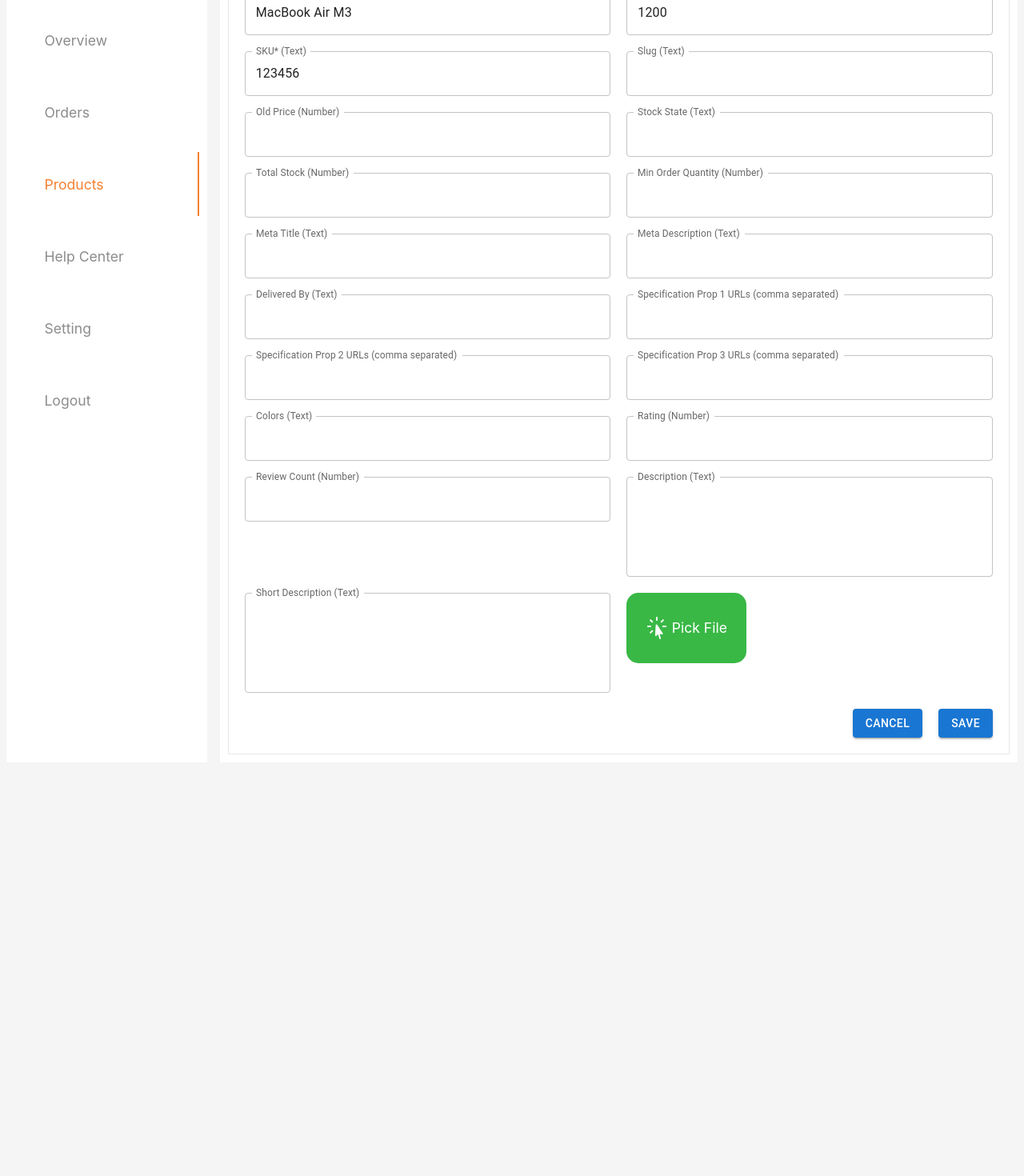
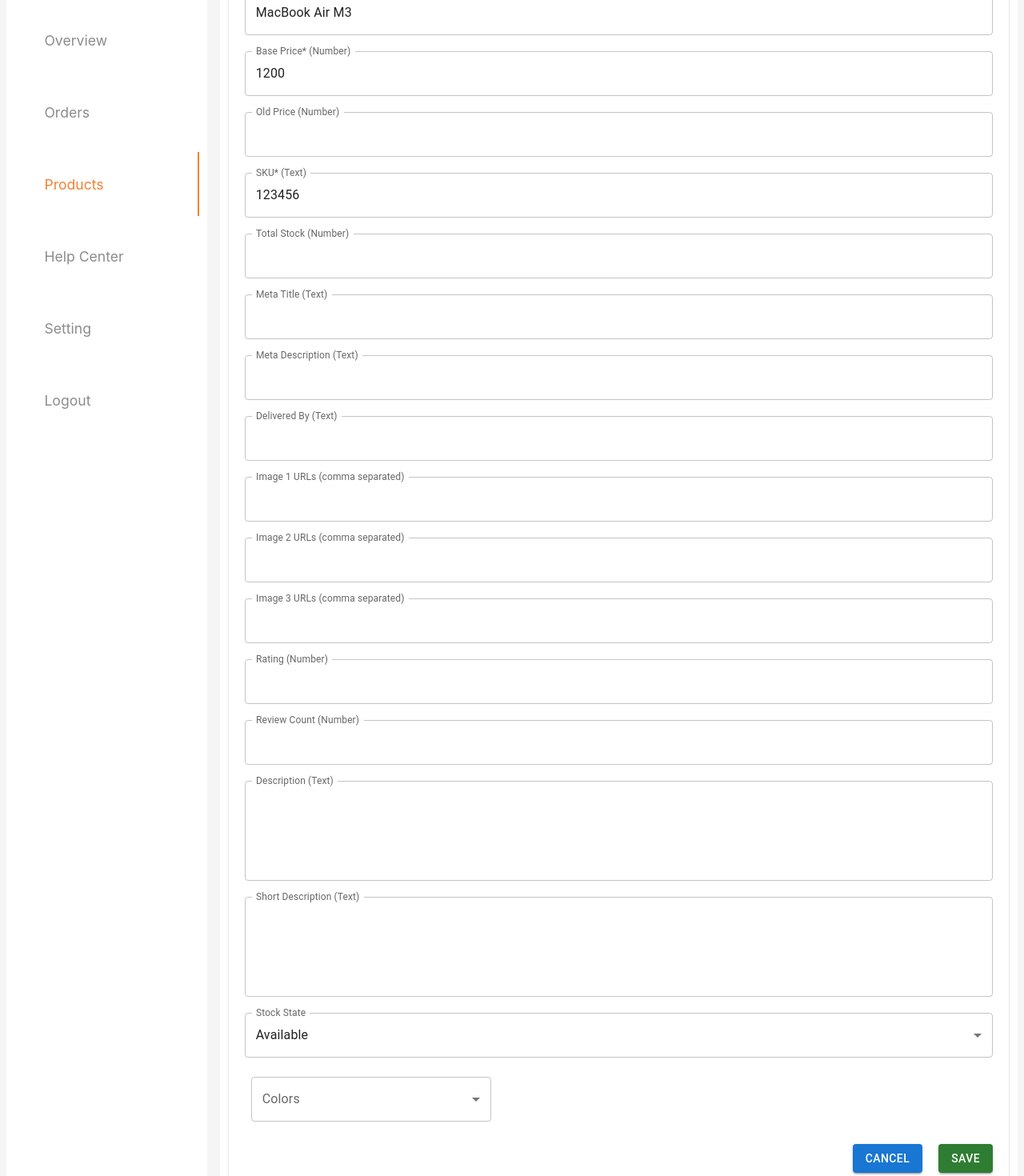
Before and after one commit to Wester641/dashboard-panel, a React (Vite) app: page /products/add in a window 1280 px wide. Shown: the part 140-1610 px from the top of the page at 80% size. Before the commit the page ends 1101 px from the top, so only its background shows below. Built offline with nearby package versions, Linux system fonts and the light colour scheme; some icons are missing.

Commit message:
[added] two select forms

```diff
--- a/src/components/AddForms/ProductAddForm.module.scss
+++ b/src/components/AddForms/ProductAddForm.module.scss
@@ -25,6 +25,6 @@
 
 .formInput {
   display: grid;
-  grid-template-columns: repeat(2, 1fr);
+  grid-template-columns: 1fr;
   gap: 20px;
 }
--- a/src/components/AddForms/ProductAddForm.tsx
+++ b/src/components/AddForms/ProductAddForm.tsx
@@ -1,4 +1,4 @@
-import { useForm, type SubmitHandler } from "react-hook-form";
+import { Controller, useForm, type SubmitHandler } from "react-hook-form";
 import styles from "./ProductAddForm.module.scss";
 import { Button } from "@mui/material";
 import InputComponent from "../Input/Input";
@@ -7,147 +7,28 @@
   ProductPOST,
   StrictSpecificationsType,
 } from "../../types/FormTypes";
-import PickFile from "../PickFile/PickFile";
+// import PickFile from "../PickFile/PickFile";
 import { axiosInstance } from "../../lib/axios";
 import { useNavigate } from "react-router-dom";
-
-const fields = [
-  {
-    label: "Title* (Text)",
-    name: "title",
-    required: true,
-    defaultValue: "MacBook Air M3",
-  },
-  {
-    label: "Base Price* (Number)",
-    name: "base_price",
-    required: true,
-    type: "number",
-    defaultValue: "1200",
-  },
-  {
-    label: "SKU* (Text)",
-    name: "sku",
-    required: true,
-    defaultValue: "123456",
-  },
-
-  {
-    label: "Slug (Text)",
-    name: "slug",
-    required: false,
-    defaultValue: "",
-  },
-  {
-    label: "Old Price (Number)",
-    name: "old_price",
-    required: false,
-    type: "number",
-    defaultValue: "",
-  },
-  {
-    label: "Stock State (Text)",
-    name: "stock_state",
-    required: false,
-    defaultValue: "",
-  },
-  {
-    label: "Total Stock (Number)",
-    name: "total_stock",
-    required: false,
-    type: "number",
-    defaultValue: "",
-  },
-  {
-    label: "Min Order Quantity (Number)",
-    name: "min_order_quantity",
-    required: false,
-    type: "number",
-    defaultValue: "",
-  },
-  {
-    label: "Meta Title (Text)",
-    name: "meta_title",
-    required: false,
-    defaultValue: "",
-  },
-  {
-    label: "Meta Description (Text)",
-    name: "meta_description",
-    required: false,
-    defaultValue: "",
-  },
-  {
-    label: "Delivered By (Text)",
-    name: "delivered_by",
-    required: false,
-    defaultValue: "",
-  },
-  {
-    label: "Specification Prop 1 URLs (comma separated)",
-    name: "spec_prop1",
-    required: false,
-    defaultValue: "",
-  },
-  {
-    label: "Specification Prop 2 URLs (comma separated)",
-    name: "spec_prop2",
-    required: false,
-    defaultValue: "",
-  },
-  {
-    label: "Specification Prop 3 URLs (comma separated)",
-    name: "spec_prop3",
-    required: false,
-    defaultValue: "",
-  },
-  {
-    label: "Colors (Text)",
-    name: "colors",
-    required: false,
-    defaultValue: "",
-  },
-  {
-    label: "Rating (Number)",
-    name: "rating",
-    required: false,
-    type: "number",
-    defaultValue: "",
-  },
-  {
-    label: "Review Count (Number)",
-    name: "reviewCount",
-    required: false,
-    type: "number",
-    defaultValue: "",
-  },
-  {
-    label: "Description (Text)",
-    name: "description",
-    required: false,
-    defaultValue: "",
-    multiline: true,
-  },
-  {
-    label: "Short Description (Text)",
-    name: "short_description",
-    required: false,
-    defaultValue: "",
-    multiline: true,
-  },
-];
-
-const time = new Date().getTime();
+import BasicSelect from "../BasicSelect/BasicSelect";
+import MultipleSelect from "../MultipleSelect/MultipleSelect";
+import { addFormFields, time } from "../../helpers/constance";
 
 function ProductAddForm() {
   const navigate = useNavigate();
 
   const {
     register,
+    control,
     handleSubmit,
     formState: { errors },
     clearErrors,
-  } = useForm<ProductPOST>();
+  } = useForm<ProductPOST>({
+    defaultValues: {
+      stock_state: "Available",
+      colors: [],
+    },
+  });
 
   const onSubmit: SubmitHandler<ProductPOST> = (data) => {
     const specifications: StrictSpecificationsType = {};
@@ -182,12 +63,14 @@
       brand_id: 1,
       is_active: true,
       is_featured: false,
-      stock_state: "Available",
-      colors: [],
+      stock_state: data.stock_state || "Available",
+      colors: data.colors || [],
       specifications: specifications,
       slug: data.slug + time.toString(),
       sku: data.sku + time.toString(),
     };
+
+    console.log("Transformed Data:", transformedData);
 
     axiosInstance
       .post("/products/", transformedData)
@@ -205,9 +88,14 @@
       })
       .catch((err) => {
         console.log(err);
-        alert(err.response.data.detail || "Something went wrong");
+        alert(err.response?.data?.detail || "Something went wrong");
       });
+
     clearErrors();
+  };
+
+  const handleCancel = () => {
+    navigate("/products");
   };
 
   useEffect(() => {
@@ -226,7 +114,7 @@
         <h2>Add Product</h2>
       </div>
       <div className={styles.formInput}>
-        {fields.map((field) => (
+        {addFormFields.map((field) => (
           <div key={field.name}>
             <InputComponent
               register={register}
@@ -241,12 +129,52 @@
           </div>
         ))}
         <div>
-          <PickFile />
+          <Controller
+            name="stock_state"
+            control={control}
+            rules={{
+              required: "Stock state is required",
+            }}
+            render={({ field: { onChange, onBlur, value } }) => (
+              <BasicSelect
+                onChange={onChange}
+                onBlur={onBlur}
+                value={value}
+                error={!!errors.stock_state}
+              />
+            )}
+          />
+          {errors.stock_state && (
+            <span style={{ color: "red" }}>{errors.stock_state.message}</span>
+          )}
+
+          <Controller
+            name="colors"
+            control={control}
+            rules={{
+              validate: (value) =>
+                value && value.length > 0
+                  ? true
+                  : "Please select at least one color",
+            }}
+            render={({ field: { onChange, onBlur, value } }) => (
+              <MultipleSelect
+                onChange={onChange}
+                onBlur={onBlur}
+                value={value}
+                error={!!errors.colors}
+              />
+            )}
+          />
+
+          {/* <PickFile /> */}
         </div>
       </div>
       <div className={styles.formGroup}>
-        <Button variant="contained">Cancel</Button>
-        <Button variant="contained" type="submit">
+        <Button variant="contained" onClick={handleCancel} type="button">
+          Cancel
+        </Button>
+        <Button variant="contained" color="success" type="submit">
           Save
         </Button>
       </div>
--- /dev/null
+++ b/src/components/BasicSelect/BasicSelect.module.scss
@@ -0,0 +1,2 @@
+@use "../../styles/variables" as *;
+@use "../../styles/mixins" as *;
--- /dev/null
+++ b/src/components/BasicSelect/BasicSelect.tsx
@@ -0,0 +1,45 @@
+import Box from "@mui/material/Box";
+import InputLabel from "@mui/material/InputLabel";
+import MenuItem from "@mui/material/MenuItem";
+import FormControl from "@mui/material/FormControl";
+import Select from "@mui/material/Select";
+import { FormHelperText } from "@mui/material";
+
+interface BasicSelectProps {
+  value?: string;
+  onChange: (value: string) => void;
+  onBlur?: () => void;
+  error?: boolean;
+}
+
+export default function BasicSelect({
+  value = "Available",
+  onChange,
+  onBlur,
+  error = false,
+}: BasicSelectProps) {
+  const handleChange = (event: any) => {
+    onChange(event.target.value as string);
+  };
+
+  return (
+    <Box sx={{ minWidth: 120, marginBottom: 2 }}>
+      <FormControl fullWidth error={error}>
+        <InputLabel id="stock-state-select-label">Stock State</InputLabel>
+        <Select
+          labelId="stock-state-select-label"
+          id="stock-state-select"
+          value={value}
+          label="Stock State"
+          onChange={handleChange}
+          onBlur={onBlur}
+        >
+          <MenuItem value="Available">Available</MenuItem>
+          <MenuItem value="OutOfStock">Out of Stock</MenuItem>
+          <MenuItem value="PreOrder">Pre Order</MenuItem>
+        </Select>
+        {error && <FormHelperText>Please select a stock state</FormHelperText>}
+      </FormControl>
+    </Box>
+  );
+}
--- /dev/null
+++ b/src/components/MultipleSelect/MultipleSelect.module.scss
@@ -0,0 +1,2 @@
+@use "../../styles/variables" as *;
+@use "../../styles/mixins" as *;
--- /dev/null
+++ b/src/components/MultipleSelect/MultipleSelect.tsx
@@ -0,0 +1,102 @@
+import { useTheme } from "@mui/material/styles";
+import OutlinedInput from "@mui/material/OutlinedInput";
+import InputLabel from "@mui/material/InputLabel";
+import MenuItem from "@mui/material/MenuItem";
+import FormControl from "@mui/material/FormControl";
+import Select from "@mui/material/Select";
+import { FormHelperText } from "@mui/material";
+
+const ITEM_HEIGHT = 48;
+const ITEM_PADDING_TOP = 8;
+const MenuProps = {
+  PaperProps: {
+    style: {
+      maxHeight: ITEM_HEIGHT * 4.5 + ITEM_PADDING_TOP,
+      width: 250,
+    },
+  },
+};
+
+const colors = [
+  "Black",
+  "White",
+  "Red",
+  "Blue",
+  "Green",
+  "Yellow",
+  "Orange",
+  "Purple",
+  "Pink",
+  "Gray",
+  "Brown",
+  "Gold",
+  "Silver",
+];
+
+function getStyles(color: string, selectedColors: string[], theme: any) {
+  return {
+    fontWeight: selectedColors.includes(color)
+      ? theme.typography.fontWeightMedium
+      : theme.typography.fontWeightRegular,
+  };
+}
+
+interface MultipleSelectProps {
+  value?: string[];
+  onChange: (value: string[]) => void;
+  onBlur?: () => void;
+  error?: boolean;
+}
+
+export default function MultipleSelect({
+  value = [],
+  onChange,
+  onBlur,
+  error = false,
+}: MultipleSelectProps) {
+  const theme = useTheme();
+
+  const handleChange = (event: any) => {
+    const {
+      target: { value: selectedValue },
+    } = event;
+
+    const newValue =
+      typeof selectedValue === "string"
+        ? selectedValue.split(",")
+        : selectedValue;
+
+    onChange(newValue);
+  };
+
+  return (
+    <div>
+      <FormControl sx={{ m: 1, width: 300 }} error={error}>
+        <InputLabel id="colors-multiple-select-label">Colors</InputLabel>
+        <Select
+          labelId="colors-multiple-select-label"
+          id="colors-multiple-select"
+          multiple
+          value={value}
+          onChange={handleChange}
+          onBlur={onBlur}
+          input={<OutlinedInput label="Colors" />}
+          MenuProps={MenuProps}
+        >
+          {colors.map((color) => (
+            <MenuItem
+              key={color}
+              value={color}
+              style={getStyles(color, value, theme)}
+            >
+              {color}
+            </MenuItem>
+          ))}
+        </Select>
+        {error && (
+          <FormHelperText>Please select at least one color</FormHelperText>
+        )}
+      </FormControl>
+    </div>
+  );
+}
--- a/src/components/ProductsCard/ProductsCard.tsx
+++ b/src/components/ProductsCard/ProductsCard.tsx
@@ -27,7 +27,6 @@
 
   return (
     <Container>
-      <h1>Products</h1>
       <Grid container spacing={2}>
         {products.map((product: ProductGET) => (
           <Grid size={{ xs: 12, md: 3 }} key={product.id}>
--- /dev/null
+++ b/src/helpers/constance.ts
@@ -0,0 +1,101 @@
+export const addFormFields = [
+  {
+    label: "Title* (Text)",
+    name: "title",
+    required: true,
+    defaultValue: "MacBook Air M3",
+  },
+  {
+    label: "Base Price* (Number)",
+    name: "base_price",
+    required: true,
+    type: "number",
+    defaultValue: "1200",
+  },
+  {
+    label: "Old Price (Number)",
+    name: "old_price",
+    required: false,
+    type: "number",
+    defaultValue: "",
+  },
+  {
+    label: "SKU* (Text)",
+    name: "sku",
+    required: true,
+    defaultValue: "123456",
+  },
+  {
+    label: "Total Stock (Number)",
+    name: "total_stock",
+    required: false,
+    type: "number",
+    defaultValue: "",
+  },
+  {
+    label: "Meta Title (Text)",
+    name: "meta_title",
+    required: false,
+    defaultValue: "",
+  },
+  {
+    label: "Meta Description (Text)",
+    name: "meta_description",
+    required: false,
+    defaultValue: "",
+  },
+  {
+    label: "Delivered By (Text)",
+    name: "delivered_by",
+    required: false,
+    defaultValue: "",
+  },
+  {
+    label: "Image 1 URLs (comma separated)",
+    name: "spec_prop1",
+    required: false,
+    defaultValue: "",
+  },
+  {
+    label: "Image 2 URLs (comma separated)",
+    name: "spec_prop2",
+    required: false,
+    defaultValue: "",
+  },
+  {
+    label: "Image 3 URLs (comma separated)",
+    name: "spec_prop3",
+    required: false,
+    defaultValue: "",
+  },
+  {
+    label: "Rating (Number)",
+    name: "rating",
+    required: false,
+    type: "number",
+    defaultValue: "",
+  },
+  {
+    label: "Review Count (Number)",
+    name: "reviewCount",
+    required: false,
+    type: "number",
+    defaultValue: "",
+  },
+  {
+    label: "Description (Text)",
+    name: "description",
+    required: false,
+    defaultValue: "",
+    multiline: true,
+  },
+  {
+    label: "Short Description (Text)",
+    name: "short_description",
+    required: false,
+    defaultValue: "",
+    multiline: true,
+  },
+];
+
+export const time = new Date().getTime();
--- a/src/pages/Products/Products.tsx
+++ b/src/pages/Products/Products.tsx
@@ -17,10 +17,10 @@
   }
 
   return (
-    <div>
+    <div className={styles.container}>
       <Grid container spacing={2}>
         <Grid className={styles.gridItem} size={{ xs: 12, md: 9 }}>
-          asd
+          <h1>Product list page</h1>
         </Grid>
         <Grid className={styles.gridItem} size={{ xs: 12, md: 3 }}>
           <Link to="/products/add">
```
Also changed, not shown: src/pages/Products/Products.module.scss (+6 -1 lines).
